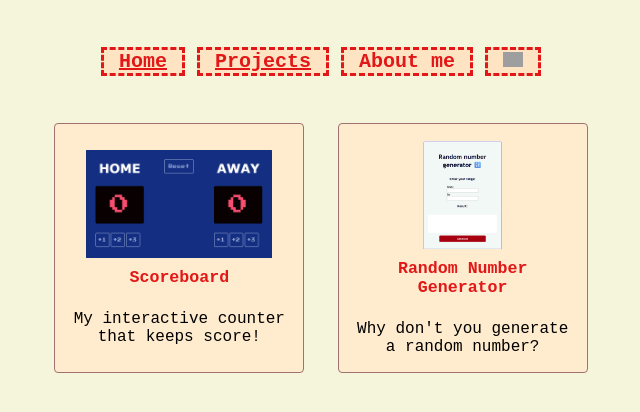
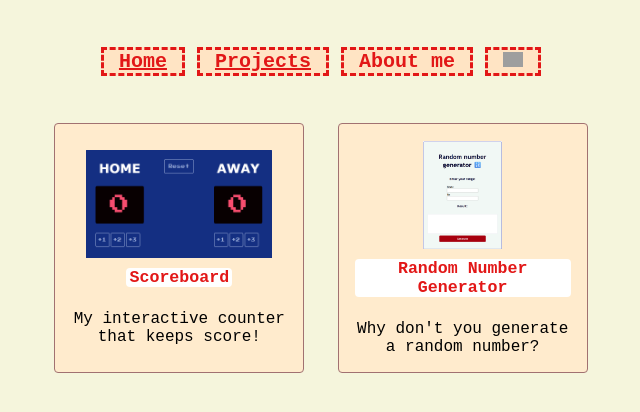
Before and after one commit to SeamlyUK/Seamly, a plain HTML site: page Projects.html in a window 1280 px wide. Shown: the whole page, without its empty margins (319-959 px from the left). Drawn offline with Linux system fonts and the light colour scheme; grey boxes are pictures that could not be loaded.

Commit message:
styling changes

```diff
--- a/styles.css
+++ b/styles.css
@@ -77,14 +77,10 @@ ul {
 
 #world {
     width: 20px;
-
-
-
 }
 
 a {
     color:inherit;
-
 }
 
 .p-container {
@@ -94,7 +90,7 @@ a {
     width: 600px;
     justify-content: space-evenly;
     color: rgb(226, 23, 23);
-
+    margin-top: 20px;
 
 }
 
@@ -108,10 +104,11 @@ a {
     height: 250px;
     border: 1px solid rgb(161, 113, 113);
     border-radius: 4px;
-    margin-top: 20px;
     background-color: blanchedalmond;
     color: rgb(226, 23, 23);
     padding: 1rem;
+    margin-top: 0;
+
 }
 
 .noline {
@@ -137,3 +134,9 @@ a {
     font-size: 16px;
     color: black;
 }
+
+h5 {
+    background-color: rgb(255, 255, 255);
+    padding: 0 3.3px;
+    border-radius: 4px;
+}
```
